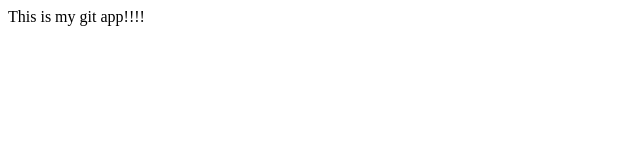
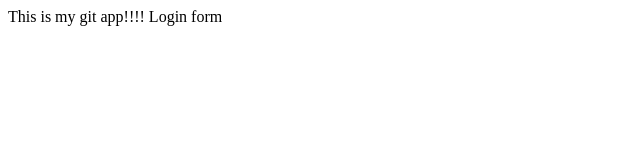
Before and after one commit to marko-random/myappsample, a plain HTML site: page index.html in a window 1280 px wide. Shown: the full height of the page, 0-640 px from the left. Drawn offline with Linux system fonts and the light colour scheme.

Commit message:
login form

```diff
--- /dev/null
+++ b/dir2/app2.js
@@ -0,0 +1 @@
+console.log('dir2');
--- a/index.html
+++ b/index.html
@@ -4,5 +4,7 @@
     </head>
     <body>
         This is my git app!!!!
+
+        Login form
     </body>
 </html>
```
Also changed, not shown: log.txt (added), login.html (added).
